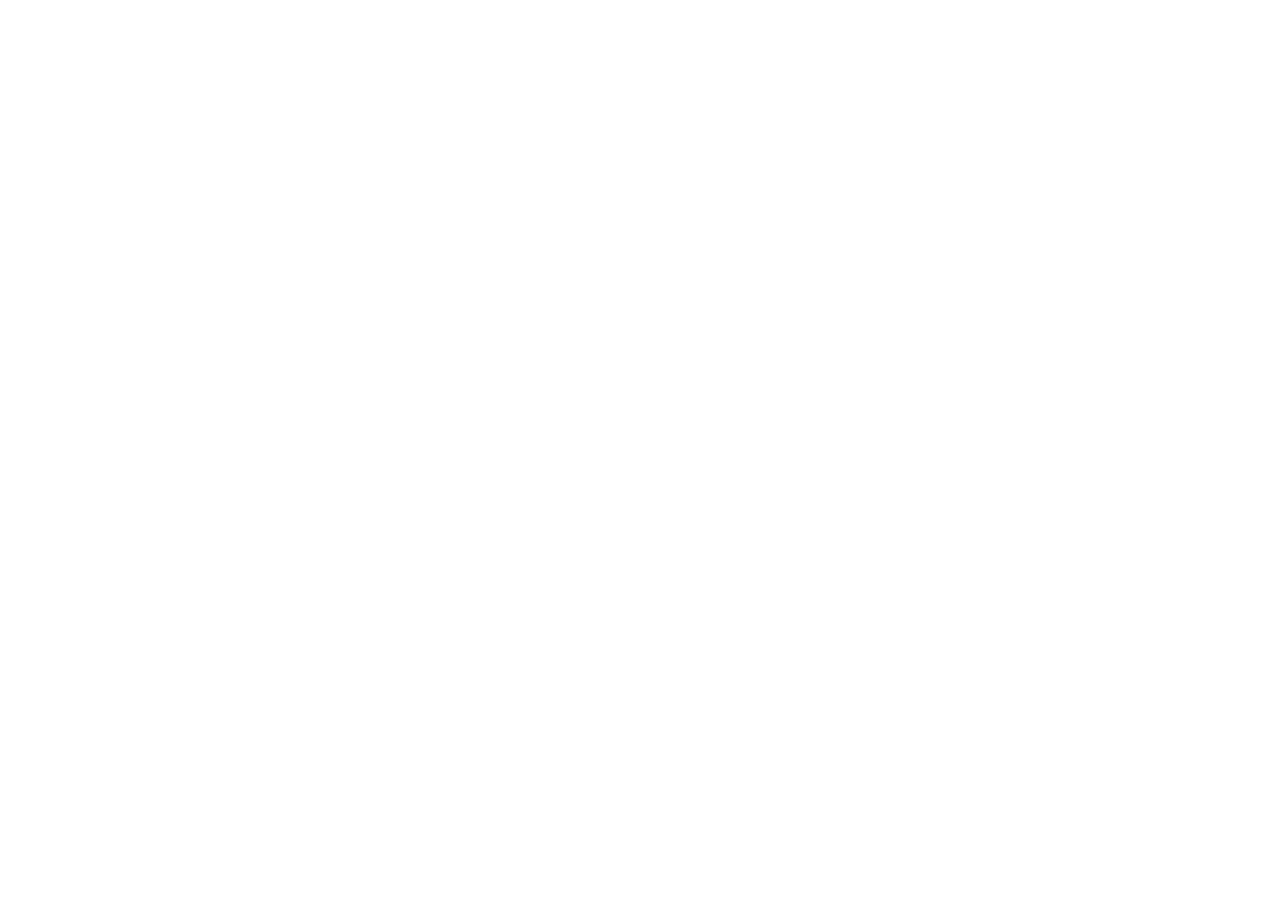
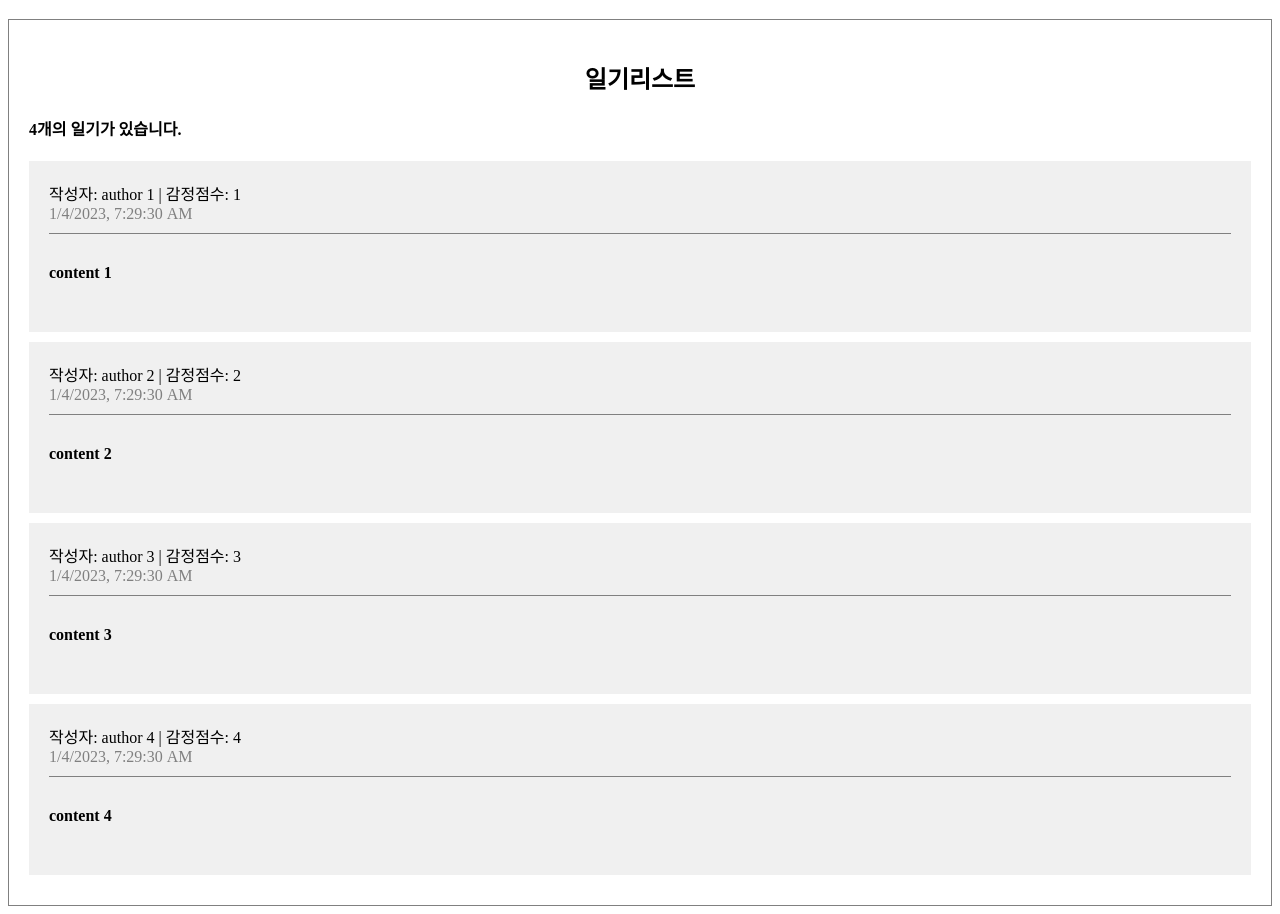
Before and after one commit to gayoung106/react-simple-diary, a React (Create React App) app: page / in a window 1280 px wide. Shown: the part 483-1397 px from the top of the page. Before the commit the page ends 800 px from the top, so only its background shows below. Built offline with nearby package versions, Linux system fonts and the light colour scheme.

Commit message:
list rendering & divide component

```diff
--- a/src/App.css
+++ b/src/App.css
@@ -26,3 +26,39 @@
   padding: 10px;
   cursor: pointer;
 }
+
+/* List */
+
+.DiaryList {
+  border: 1px solid gray;
+  padding: 20px;
+  margin-top: 20px;
+}
+
+.DiaryList h2 {
+  text-align: center;
+}
+
+/* Item */
+
+.DiaryItem {
+  background-color: rgb(240, 240, 240);
+  margin-bottom: 10px;
+  padding: 20px;
+}
+
+.DiaryItem .info {
+  border-bottom: 1px solid gray;
+  padding-bottom: 10px;
+  margin-bottom: 10px;
+}
+
+.DiaryItem .date {
+  color: gray;
+}
+
+.DiaryItem .content {
+  font-weight: bold;
+  margin-top: 30px;
+  margin-bottom: 30px;
+}
--- a/src/App.js
+++ b/src/App.js
@@ -1,10 +1,42 @@
 import "./App.css";
 import DiaryEditor from "./DiaryEditor";
+import DiaryList from "./DiaryList";
 
+const dummyList = [
+  {
+    id: 1,
+    author: "author 1",
+    content: "content 1",
+    emotion: 1,
+    created_date: new Date().getTime(),
+  },
+  {
+    id: 2,
+    author: "author 2",
+    content: "content 2",
+    emotion: 2,
+    created_date: new Date().getTime(),
+  },
+  {
+    id: 3,
+    author: "author 3",
+    content: "content 3",
+    emotion: 3,
+    created_date: new Date().getTime(),
+  },
+  {
+    id: 4,
+    author: "author 4",
+    content: "content 4",
+    emotion: 4,
+    created_date: new Date().getTime(),
+  },
+];
 function App() {
   return (
     <div className="App">
       <DiaryEditor />
+      <DiaryList diaryList={dummyList} />
     </div>
   );
 }
--- /dev/null
+++ b/src/DiaryItem.js
@@ -0,0 +1,18 @@
+import React from "react";
+
+const DiaryItem = ({ author, content, emotion, created_date, id }) => {
+  return (
+    <div className="DiaryItem">
+      <div className="info">
+        <span>
+          작성자: {author} | 감정점수: {emotion}
+        </span>
+        <br />
+        <span className="date">{new Date(created_date).toLocaleString()}</span>
+      </div>
+      <div className="content">{content}</div>
+    </div>
+  );
+};
+
+export default DiaryItem;
--- /dev/null
+++ b/src/DiaryList.js
@@ -0,0 +1,19 @@
+import React from "react";
+import DiaryItem from "./DiaryItem";
+
+const DiaryList = ({ diaryList }) => {
+  console.log(diaryList);
+  return (
+    <div className="DiaryList">
+      <h2>일기리스트</h2>
+      <h4>{diaryList.length}개의 일기가 있습니다.</h4>
+      <div>
+        {diaryList.map((it) => (
+          <DiaryItem key={it.id} {...it} />
+        ))}
+      </div>
+    </div>
+  );
+};
+
+export default DiaryList;
```
